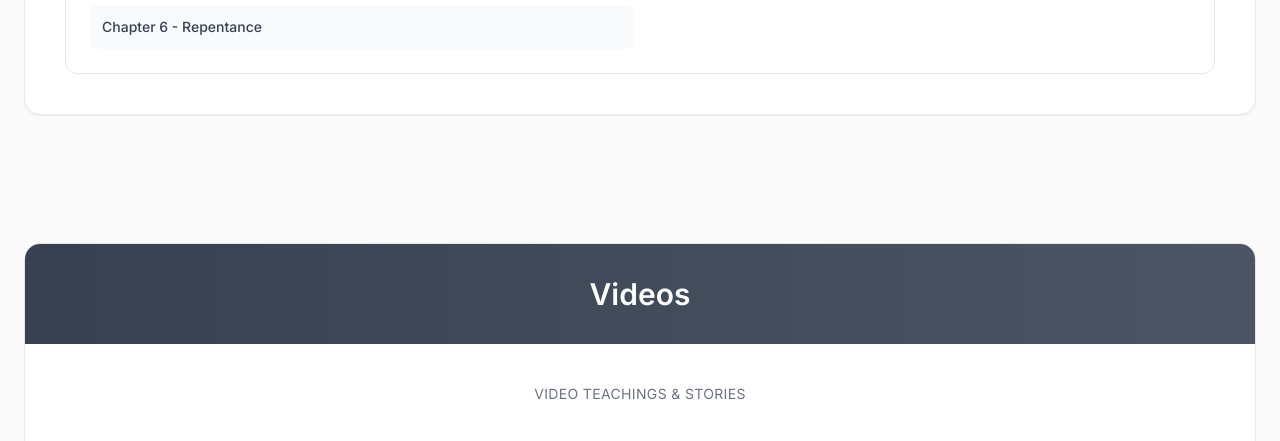
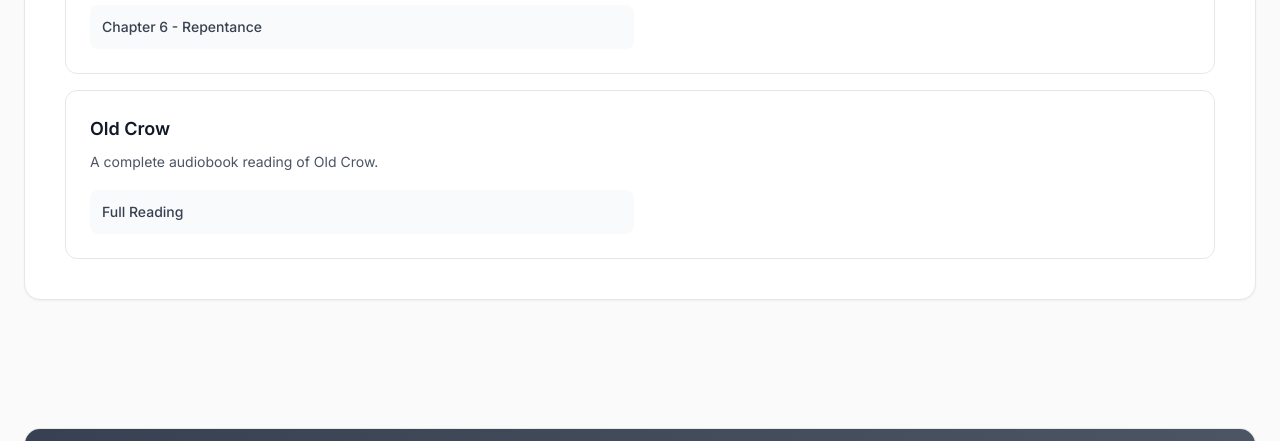
Before and after one commit to ryan-durrant/george-durrant-website, a website: page index.html in a window 1280 px wide. Shown: the part 8317-8758 px from the top of the page. Drawn offline with nearby package versions, Linux system fonts and the light colour scheme.

Commit message:
adding old crow

```diff
--- a/index.html
+++ b/index.html
@@ -2880,6 +2880,36 @@
                 </div>
               </div>
             </div>
+            <!-- Old Crow Collection -->
+            <div
+              class="group border border-gray-200 rounded-xl p-6 hover:border-primary/30 hover:shadow-md transition-all duration-200"
+            >
+              <h3
+                class="text-lg font-semibold text-gray-900 mb-2 group-hover:text-primary transition-colors"
+              >
+                Old Crow
+              </h3>
+              <p class="text-gray-600 mb-4 text-sm leading-relaxed">
+                A complete audiobook reading of Old Crow.
+              </p>
+              <div class="grid grid-cols-1 md:grid-cols-2 gap-3">
+                <div class="space-y-2">
+                  <div
+                    class="audio-card block p-3 bg-gray-50 hover:bg-primary/10 rounded-lg transition-all duration-200 group cursor-pointer"
+                  >
+                    <div class="flex items-center justify-between">
+                      <span class="text-sm font-medium text-gray-700"
+                        >Full Reading</span
+                      >
+                      <button
+                        class="play-btn hidden"
+                        data-audio="media/audiobooks/Old Crow.m4a"
+                      ></button>
+                    </div>
+                  </div>
+                </div>
+              </div>
+            </div>
           </div>
         </div>
       </div>
```
Also changed, not shown: 1 other file.
